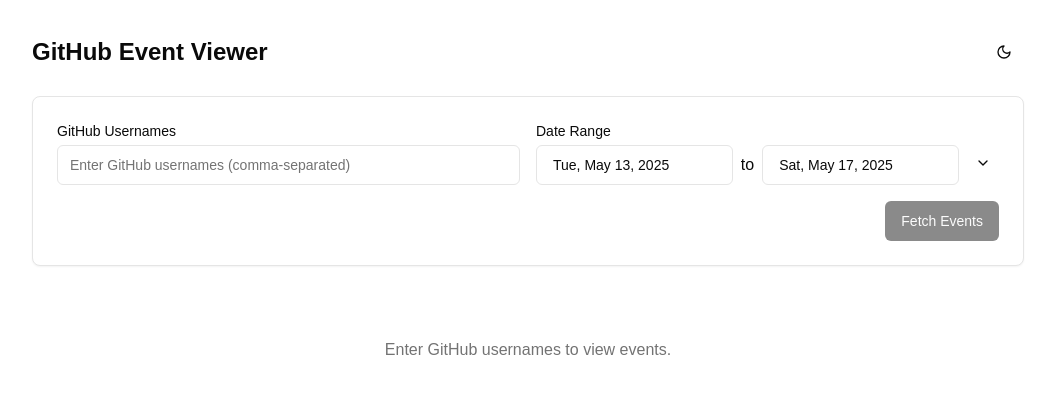
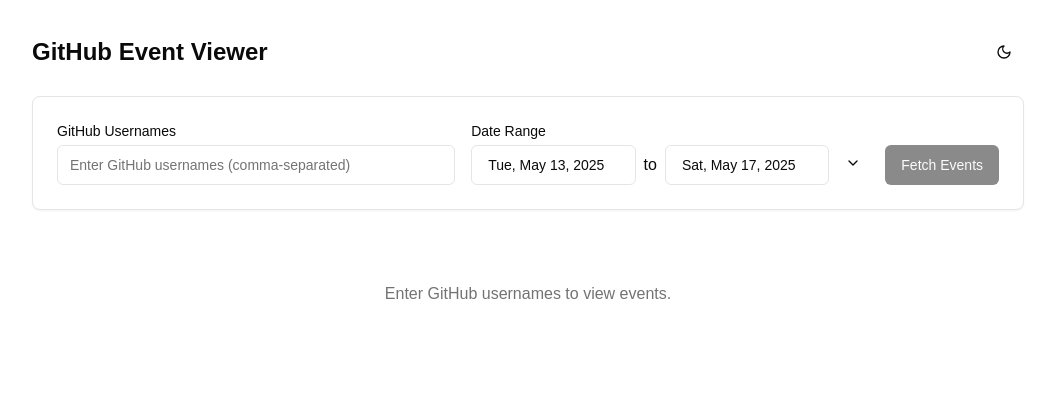
Before and after one commit to kertal/vegas-github-event-viewer, a Next.js app: page / in a window 1280 px wide. Shown: the top 394 px of the page, without its empty margins (112-1167 px from the left). Built offline with nearby package versions, Linux system fonts and the light colour scheme.

Commit message:
Refactor button placement in GitHubEventViewer component for improved layout and user experience, moving the fetch events button to a more intuitive position.

```diff
--- a/app/page.tsx
+++ b/app/page.tsx
@@ -1098,6 +1098,19 @@ export default function GitHubEventViewer() {
                   )}
                 </div>
               </div>
+
+              <div className="flex items-end">
+                <Button type="submit" disabled={!usernameInput || isSyncing} className="h-10">
+                  {isSyncing ? (
+                    <>
+                      <RefreshCw className="mr-2 h-4 w-4 animate-spin" />
+                      Syncing...
+                    </>
+                  ) : (
+                    "Fetch Events"
+                  )}
+                </Button>
+              </div>
             </div>
 
             {events.length > 0 && (
@@ -1185,19 +1198,6 @@ export default function GitHubEventViewer() {
                 </div>
               </div>
             )}
-
-            <div className="flex justify-end">
-              <Button type="submit" disabled={!usernameInput || isSyncing}>
-                {isSyncing ? (
-                  <>
-                    <RefreshCw className="mr-2 h-4 w-4 animate-spin" />
-                    Syncing...
-                  </>
-                ) : (
-                  "Fetch Events"
-                )}
-              </Button>
-            </div>
           </form>
         </CardContent>
       </Card>
```
